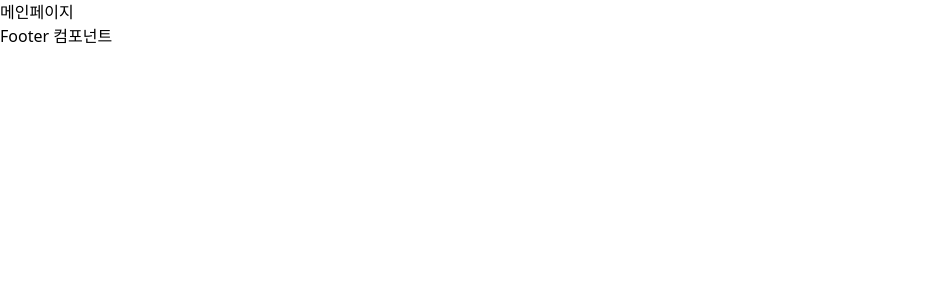
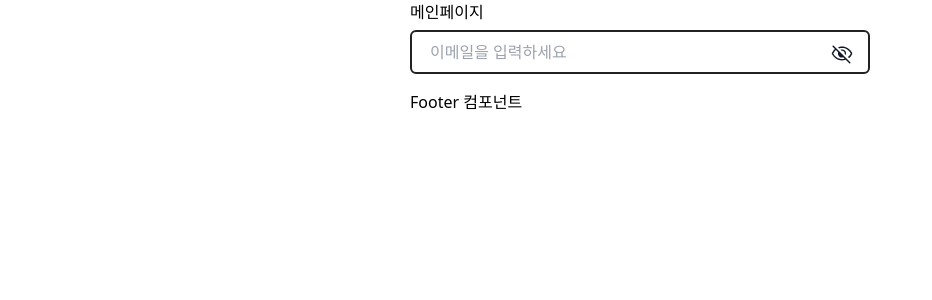
Before and after one commit to modusplant/frontend, a Next.js app: page / in a window 1280 px wide. Shown: the top 300 px of the page, without its empty margins (0-932 px from the left). Built offline with nearby package versions, Linux system fonts and the light colour scheme.

Commit message:
MP-130-refactor: 컬러 코드 수정 및 코드 테스트

```diff
--- a/src/app/page.tsx
+++ b/src/app/page.tsx
@@ -1,9 +1,50 @@
+"use client";
+
 import Footer from "@/components/Footer/Footer";
+import { Input } from "@/components/Input/Input";
+import { inputVariants } from "@/components/Input/inputVariants";
+import clsx from "clsx";
+import React, { useState } from "react";
+import { twMerge } from "tailwind-merge";
+
+const isValidEmail = (email: string) => /^[^\s@]+@[^\s@]+\.[^\s@]+$/.test(email);
 
 export default function Home() {
+  const [value, setValue] = useState("");
+  const [isFocused, setIsFocused] = useState(false);
+  const [isHovered, setIsHovered] = useState(false);
+
+  // 🔍 상태 자동 판단
+  const determineStatus = (): StatusType => {
+    if (isFocused) return "active";
+    if (!isFocused && isHovered) return "hover";
+    if (value === "") return "regular";
+    return isValidEmail(value) ? "valid" : "error";
+  };
+
+  type StatusType = "regular" | "hover" | "active" | "error" | "valid";
+
+  const status = determineStatus();
+
   return (
-    <div>
+    <div className="mx-auto flex w-full max-w-[500px] flex-col gap-[6px] px-5">
       <h1>메인페이지</h1>
+      <div>
+        <Input
+          value={value}
+          onChange={e => setValue(e.target.value)}
+          onFocus={() => setIsFocused(true)}
+          onBlur={() => setIsFocused(false)}
+          onMouseEnter={() => setIsHovered(true)}
+          onMouseLeave={() => setIsHovered(false)}
+          placeholder="이메일을 입력하세요"
+          className={twMerge(clsx(inputVariants({ status })))}
+          type="password"
+        />
+      </div>
+
+      {/* Hint or Message */}
+      {status === "error" && <p className="text-sm text-red-500">올바른 이메일 형식이 아닙니다</p>}
       <Footer />
     </div>
   );
--- a/src/components/Input/Input.tsx
+++ b/src/components/Input/Input.tsx
@@ -30,7 +30,7 @@ export const Input = ({
   const effectiveType = type === "password" ? (showPassword ? "text" : "password") : type;
 
   return (
-    <div className="flex flex-col gap-[6px]">
+    <div className="relative flex flex-col gap-[6px]">
       <input
         type={effectiveType}
         className={twMerge(clsx(inputVariants({ status }), className))}
--- a/src/components/Input/inputVariants.ts
+++ b/src/components/Input/inputVariants.ts
@@ -2,19 +2,20 @@
 import { VariantProps, cva } from "class-variance-authority";
 
 export const inputVariants = cva(
-  "w-full max-w-[90%] h-[47px] px-[18px] py-[17px] text-left text-[18px] mb-[16px] rounded-md border outline-none transition-all " +
+  "w-full h-[47px] px-[18px] py-[17px] text-left text-[18px] mb-[16px] rounded-md border-[2px] outline-none transition-all " +
     "tablet:max-w-full tablet:h-[45px] tablet:px-[18px] tablet:py-[16px] tablet:mb-[12px] tablet:text-[18px] " +
     "desktop:h-[44px] desktop:px-[18px] desktop:py-[16px] desktop:mb-[10px] desktop:text-[16px]",
   {
     variants: {
       status: {
-        regular: "border-gray-400 text-black",
-        active: "border-green-500 ring-1 ring-green-200",
-        hover: "border-green-500",
-        error: "border-red-400 text-red-600",
-        warning: "border-yellow-400 text-yellow-700",
-        valid: "border-green-500 text-green-700",
-        disabled: "border-gray-300 text-gray-400 bg-gray-100 cursor-not-allowed",
+        regular: "border-neutral-900 text-black",
+        active: "border-primary-500 shadow-[2px_2px_6px_0px_rgba(67,178,137,0.3)]",
+        hover: "border-primary-500",
+        error:
+          "border-interaction-error text-interaction-error shadow-[2px_2px_6px_0px_rgba(221,66,88,0.3)]",
+        warning: "border-interaction-warning text-interaction-warning",
+        valid: "border-interaction-success shadow-[2px_2px_6px_0px_rgba(114,200,59,0.3)]",
+        disabled: "border-neutral-600 text-neutral-600 bg-background cursor-not-allowed",
       },
     },
     defaultVariants: {
```
